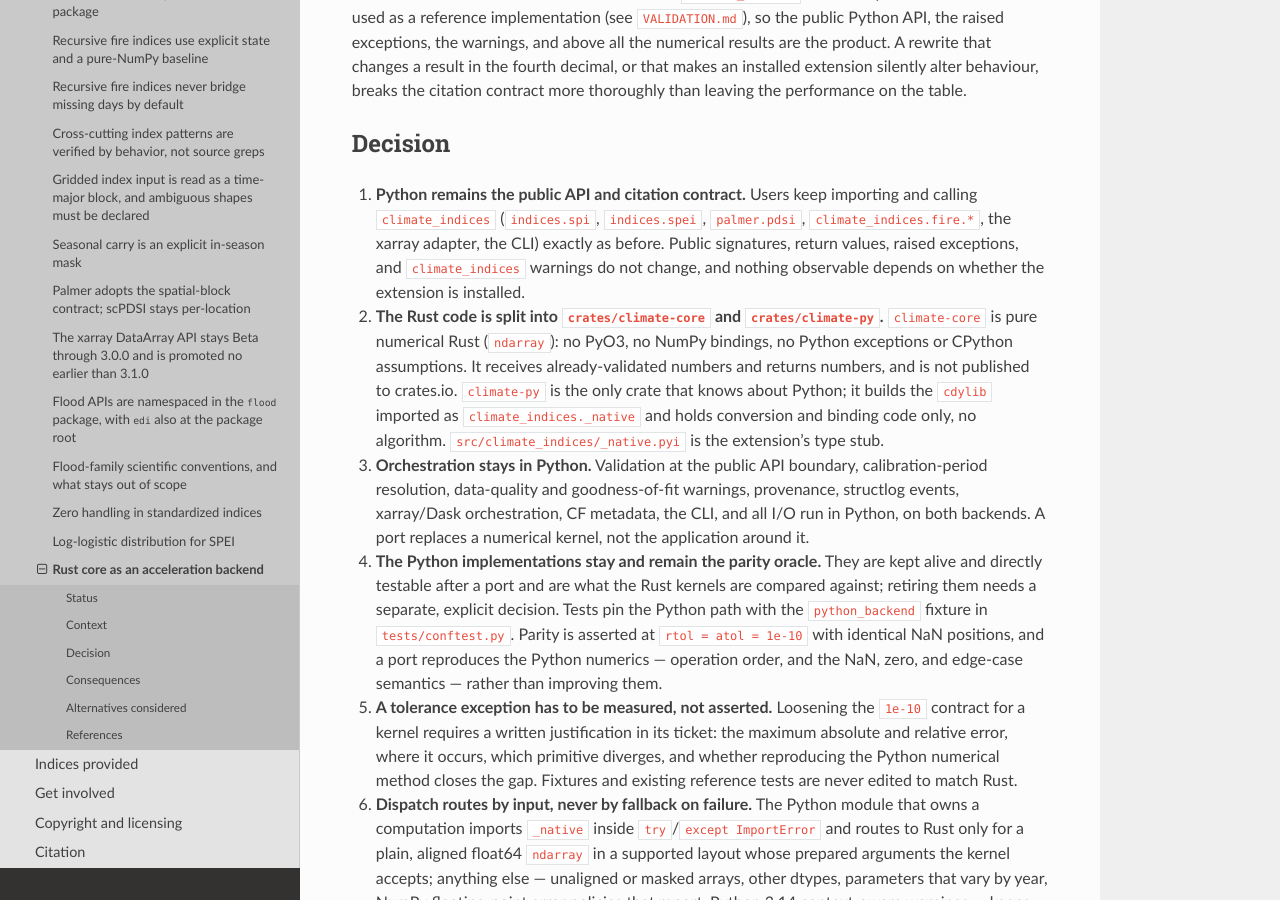
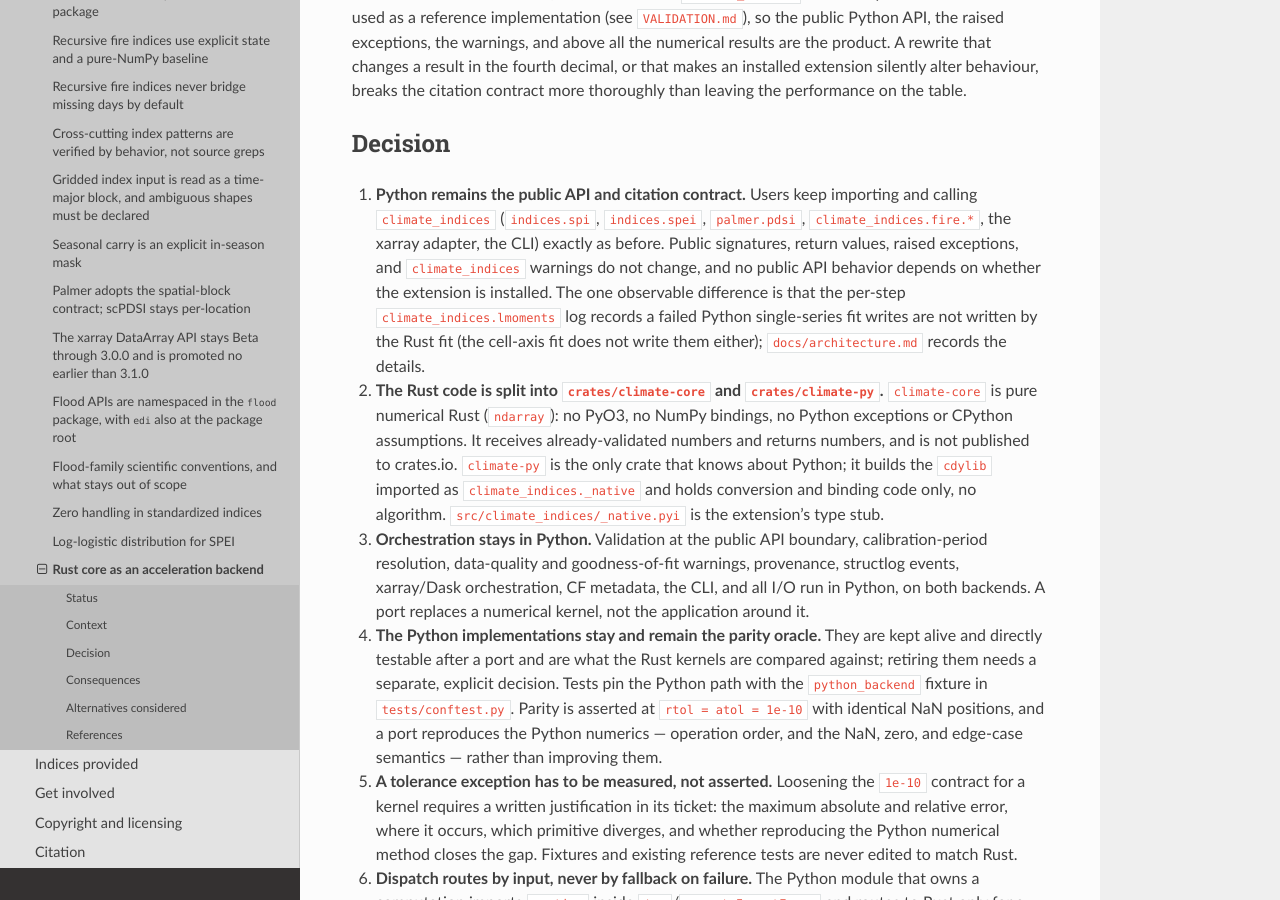
Before and after one commit to monocongo/climate_indices, a Sphinx documentation site: the page built from docs/adr/0017-rust-core-acceleration-backend.md, in a window 1280 px wide and 900 px high, scrolled down 556 px. Built offline with Sphinx 7.4.7 and the Read the Docs theme 3.1.0, drawn with Linux system fonts in a browser that asks for light colours.

Commit message:
docs(rust): scope the ADR 0017 backend-independence guarantee
The guarantee covered "nothing observable", but the Rust L-moment fit omits the
per-step `climate_indices.lmoments` log records a failed Python single-series fit
writes. Limit the guarantee to public API behavior and record the logging
exception, as `docs/architecture.md` already documents.

Finding: PRRC_kwDOBZ3L8c77pt_I
Review-Anchor: https://github.com/monocongo/climate_indices/pull/1299#discussion_r4222017480

```diff
--- a/docs/adr/0017-rust-core-acceleration-backend.md
+++ b/docs/adr/0017-rust-core-acceleration-backend.md
@@ -30,7 +30,11 @@ contract more thoroughly than leaving the performance on the table.
    calling `climate_indices` (`indices.spi`, `indices.spei`, `palmer.pdsi`,
    `climate_indices.fire.*`, the xarray adapter, the CLI) exactly as before. Public
    signatures, return values, raised exceptions, and `climate_indices` warnings do
-   not change, and nothing observable depends on whether the extension is installed.
+   not change, and no public API behavior depends on whether the extension is
+   installed. The one observable difference is that the per-step
+   `climate_indices.lmoments` log records a failed Python single-series fit writes
+   are not written by the Rust fit (the cell-axis fit does not write them either);
+   `docs/architecture.md` records the details.
 
 2. **The Rust code is split into `crates/climate-core` and `crates/climate-py`.**
    `climate-core` is pure numerical Rust (`ndarray`): no PyO3, no NumPy bindings, no
```
